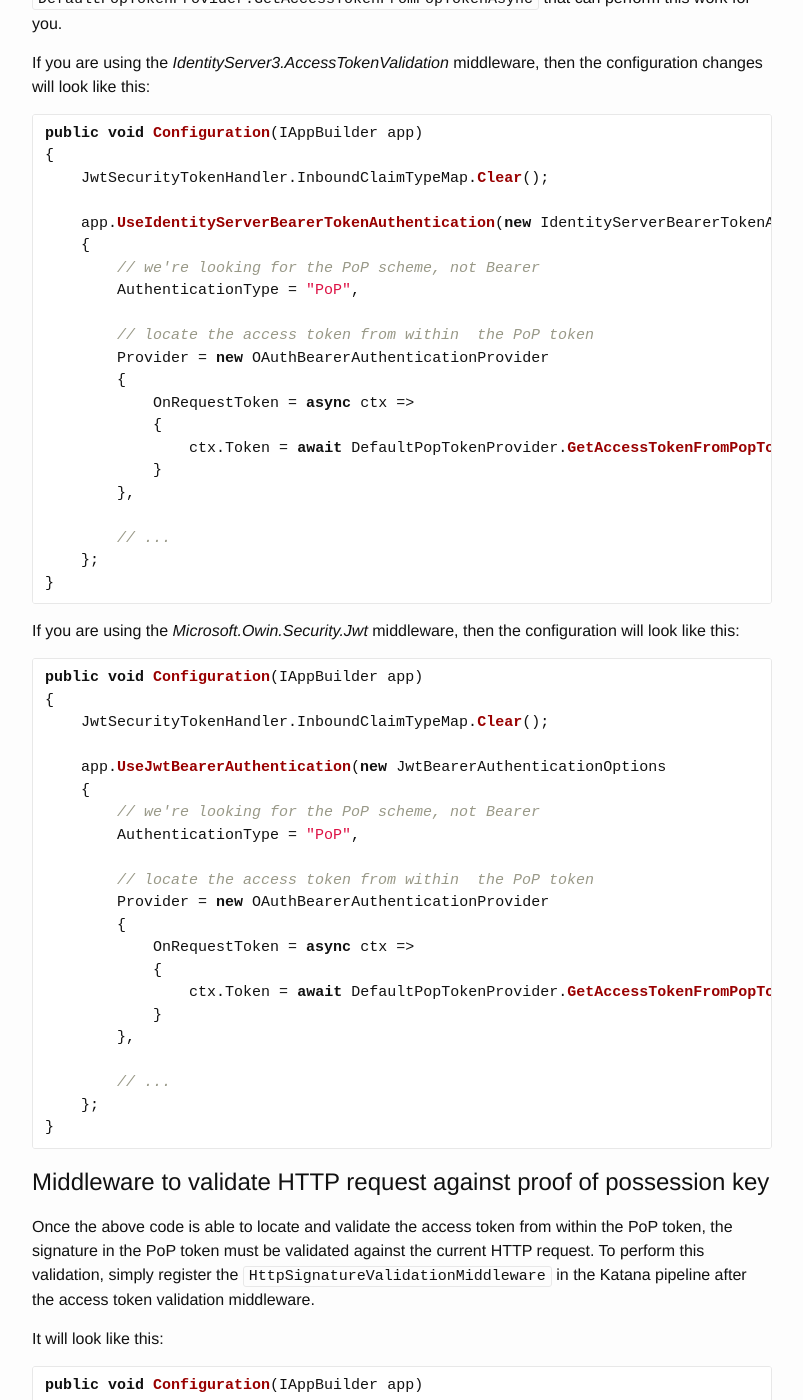
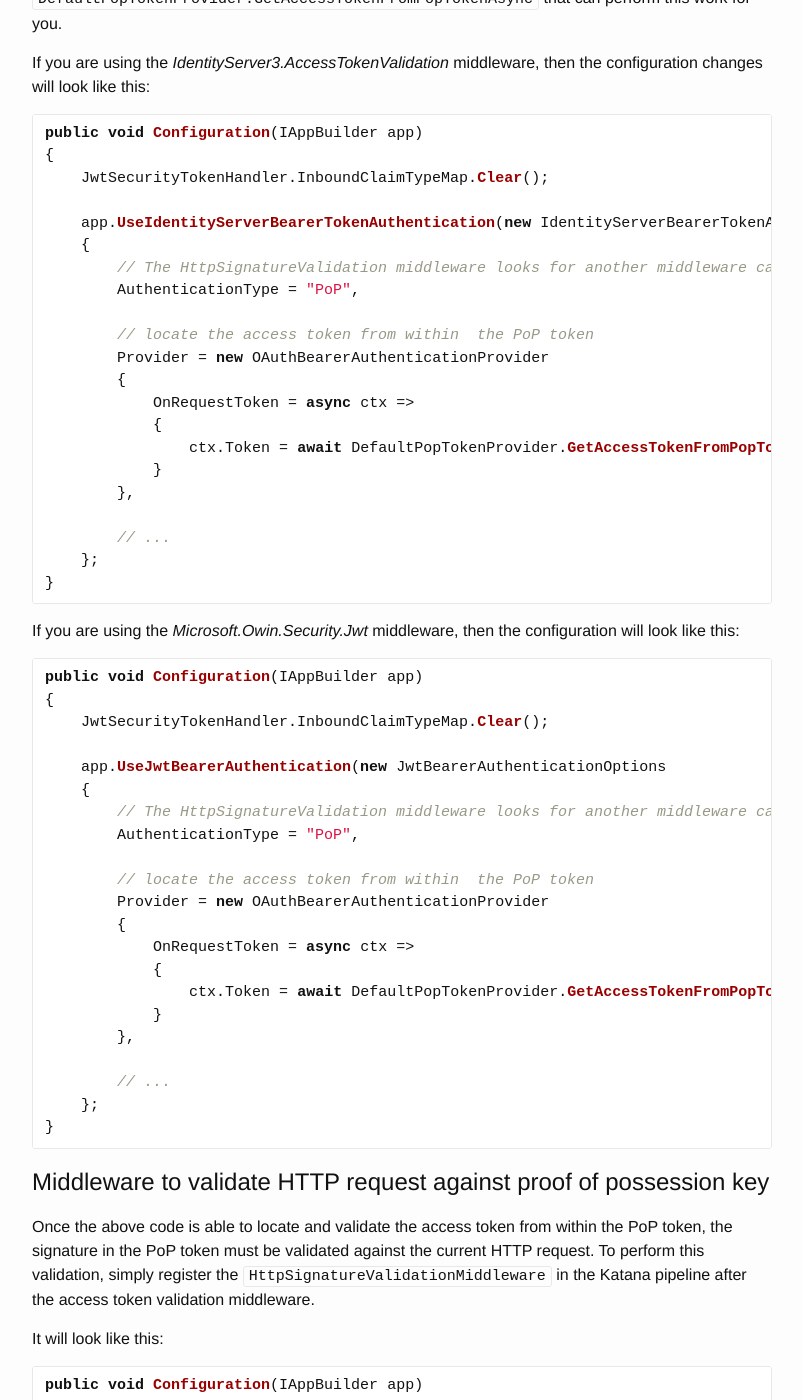
Before and after one commit to IdentityServer/Documentation, a Jekyll site: the page built from docsv2/pop/consuming.md, in a window 1280 px wide and 1400 px high, scrolled down 598 px. Shown: the whole window, without its empty margins (238-1041 px from the left). Built offline with Jekyll 4.4.1, drawn with Linux system fonts in a browser that asks for light colours; some of the changed text lies outside the part shown.

Commit message:
Update consuming.md

```diff
--- a/docsv2/pop/consuming.md
+++ b/docsv2/pop/consuming.md
@@ -29,7 +29,7 @@
 
     app.UseIdentityServerBearerTokenAuthentication(new IdentityServerBearerTokenAuthenticationOptions
     {
-        // we're looking for the PoP scheme, not Bearer
+        // The HttpSignatureValidation middleware looks for another middleware called PoP
         AuthenticationType = "PoP",
 
         // locate the access token from within  the PoP token
@@ -55,7 +55,7 @@
 
     app.UseJwtBearerAuthentication(new JwtBearerAuthenticationOptions
     {
-        // we're looking for the PoP scheme, not Bearer
+        // The HttpSignatureValidation middleware looks for another middleware called PoP
         AuthenticationType = "PoP",
 
         // locate the access token from within  the PoP token
@@ -86,7 +86,7 @@
 
     app.UseIdentityServerBearerTokenAuthentication(new IdentityServerBearerTokenAuthenticationOptions
     {
-        // we're looking for the PoP scheme, not Bearer
+        // The HttpSignatureValidation middleware looks for another middleware called PoP
         AuthenticationType = "PoP",
 
         // locate the access token from within  the PoP token
```
